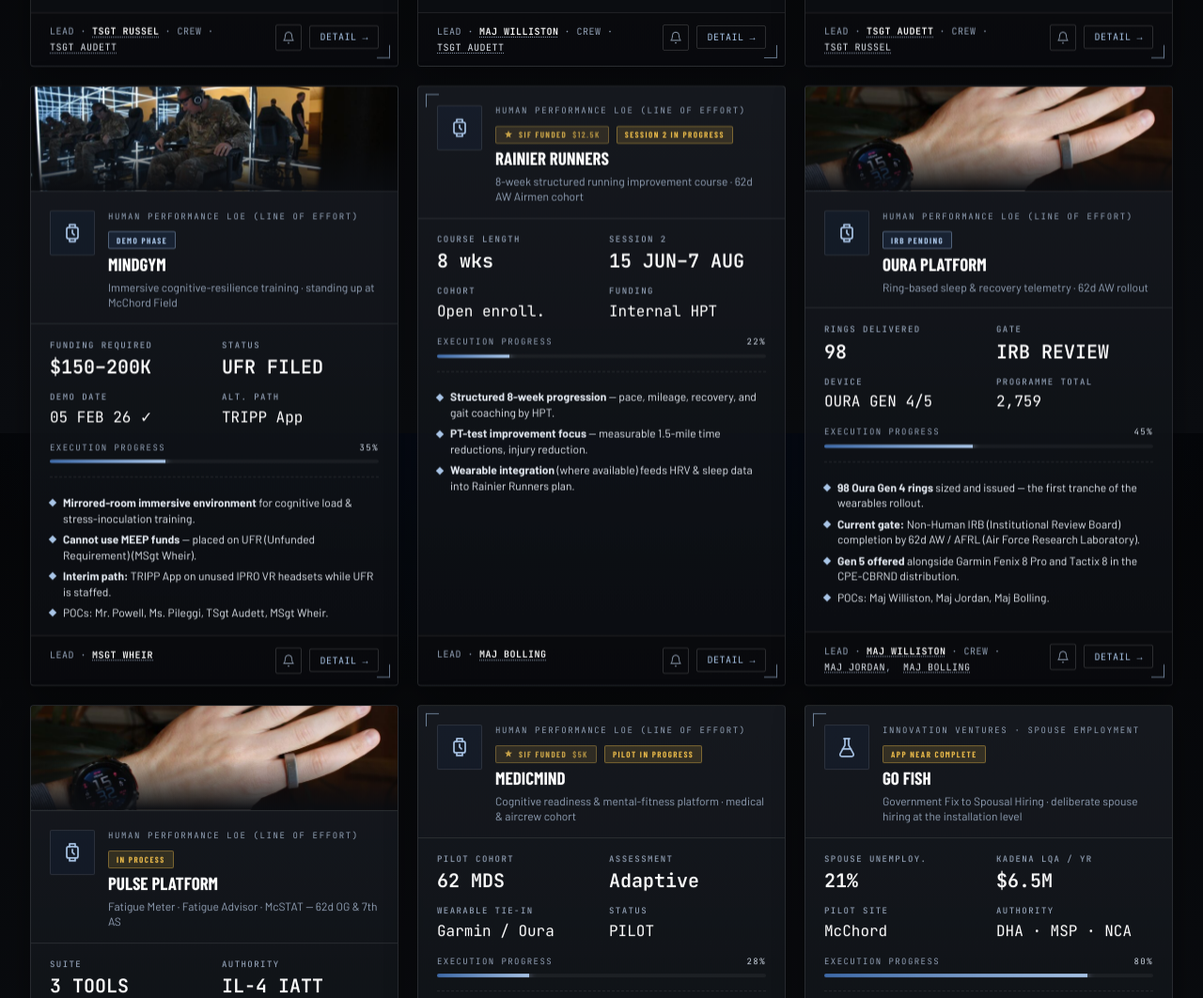
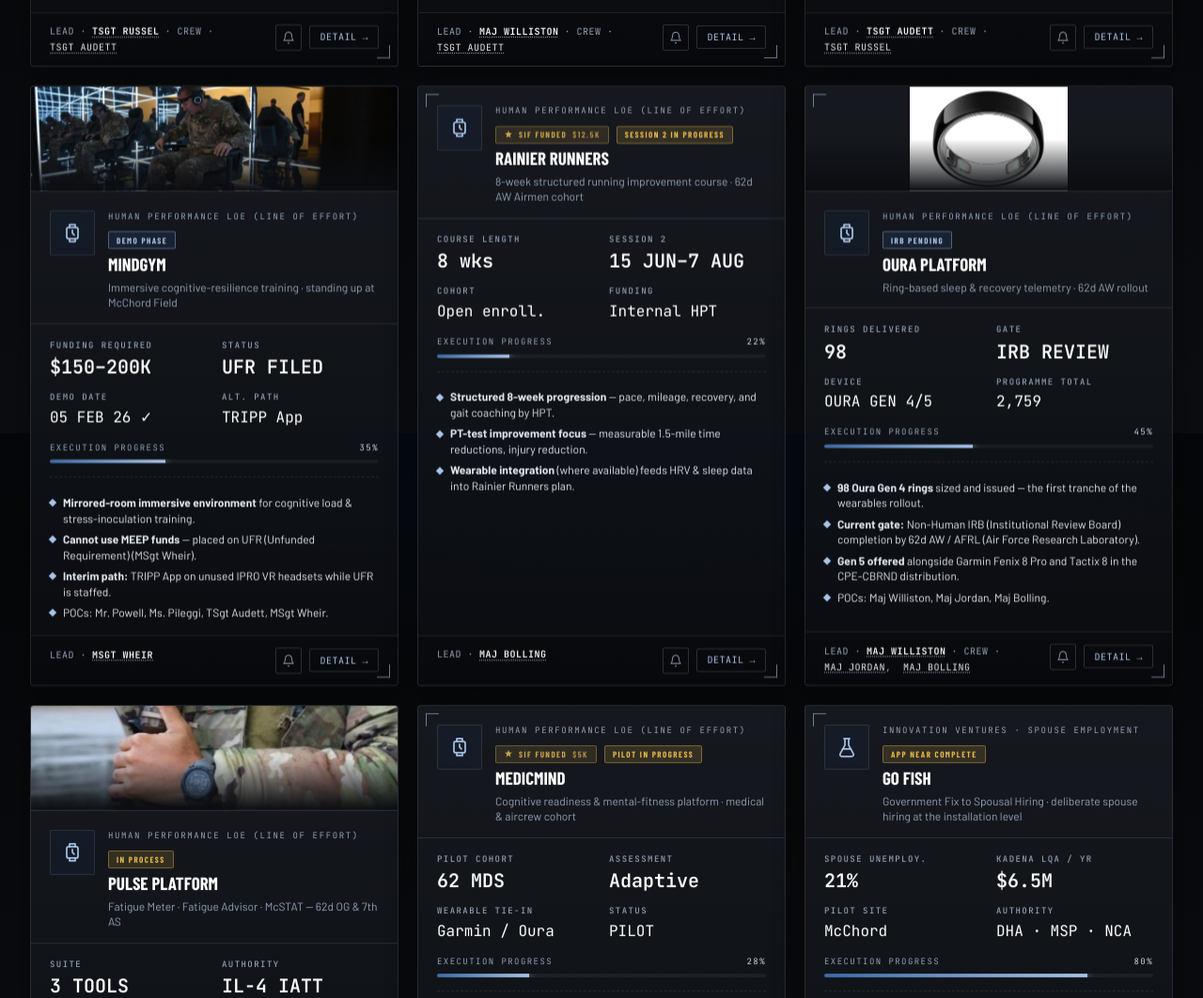
Before and after one commit to audaddy/rainier-spark-dashboard, a website: page index.html in a window 1280 px wide. Shown: the part 2739-3801 px from the top of the page at 94% size. Drawn offline with nearby package versions, Linux system fonts and the light colour scheme; a web font is replaced by a local one.

Commit message:
Give Oura and Pulse Platform their own photos
Both cards were borrowing img/hpt-wearables.jpg. They now use the two photos
added to img/: the Oura ring product shot and an Airman wearing a Garmin in the
field.

Renamed on the way in. The uploads were "Oura.png" and "Pulse platform.png" --
the space needs percent-encoding in a URL and the mixed case invites 404s on a
case-sensitive host, so they are now oura-ring.jpg and pulse-platform.jpg.
Converted to JPEG at quality 82: 52 KB -> 18 KB and 22 KB respectively.

The Oura shot needed object-contain. It is a product photo on a white ground,
and the card image band is 3.27:1 -- object-cover cropped it to a blown-out
white strip through the middle of the ring, unreadable as a ring at all.
Contained, the whole ring shows against the card's dark gradient. The Pulse
photo is a normal landscape photo and crops fine.

Both sources are small (394x261 and 359x172), so they render at roughly 1:1
rather than 2x. They will look slightly soft on a retina display; a larger
original would fix that if one exists.

```diff
--- a/index.html
+++ b/index.html
@@ -2700,7 +2700,7 @@ function dashboard() {
         eyebrow: 'Human Performance LOE (Line of Effort)',
         sub: 'Ring-based sleep & recovery telemetry · 62d AW rollout',
         icon: 'watch', priority: false,
-        img: 'img/hpt-wearables.jpg',
+        img: 'img/oura-ring.jpg', imgFit: 'contain',
         status: 'IRB PENDING', statusColor: 'blue', progress: 45,
         loe: 'hpt',
         metrics: [
@@ -2734,7 +2734,7 @@ function dashboard() {
         eyebrow: 'Human Performance LOE (Line of Effort)',
         sub: 'Fatigue Meter · Fatigue Advisor · McSTAT — 62d OG & 7th AS',
         icon: 'watch', priority: false,
-        img: 'img/hpt-wearables.jpg',
+        img: 'img/pulse-platform.jpg', imgPos: '50% 45%',
         status: 'IN PROCESS', statusColor: 'amber', progress: 55,
         loe: 'hpt',
         metrics: [
```
Also changed, not shown: img/oura-ring.jpg (added), img/pulse-platform.jpg (added).
